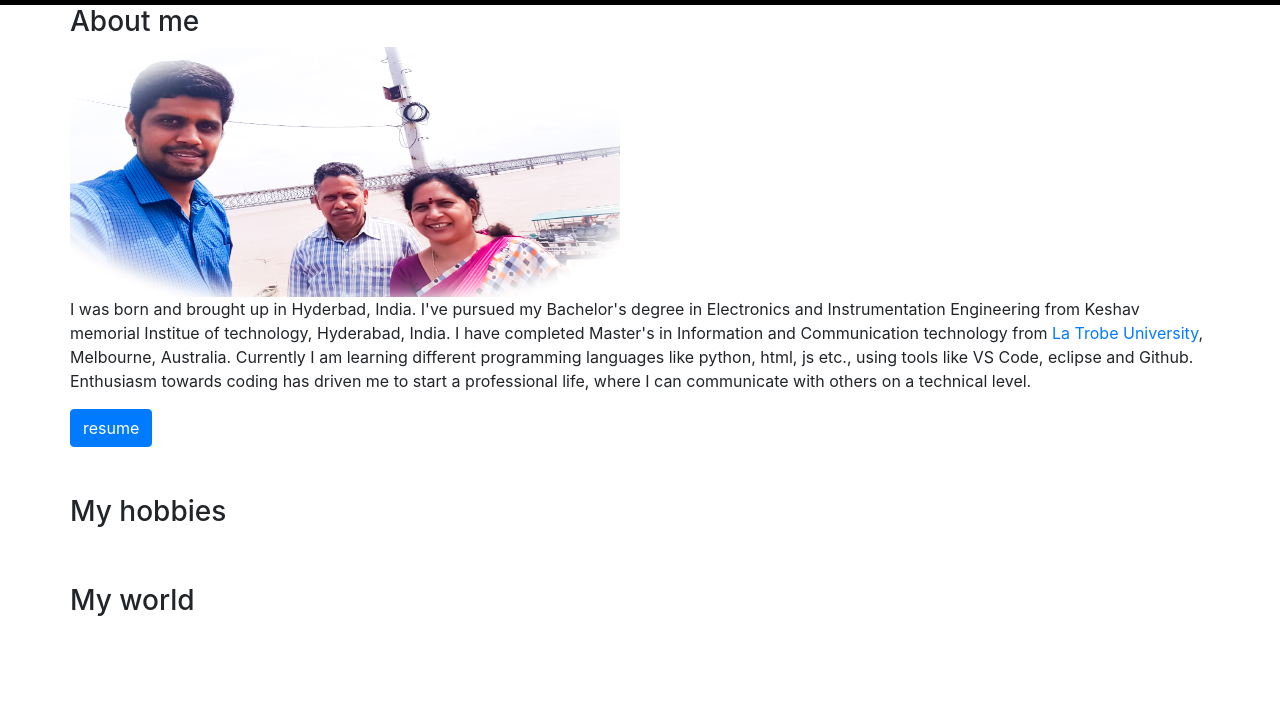
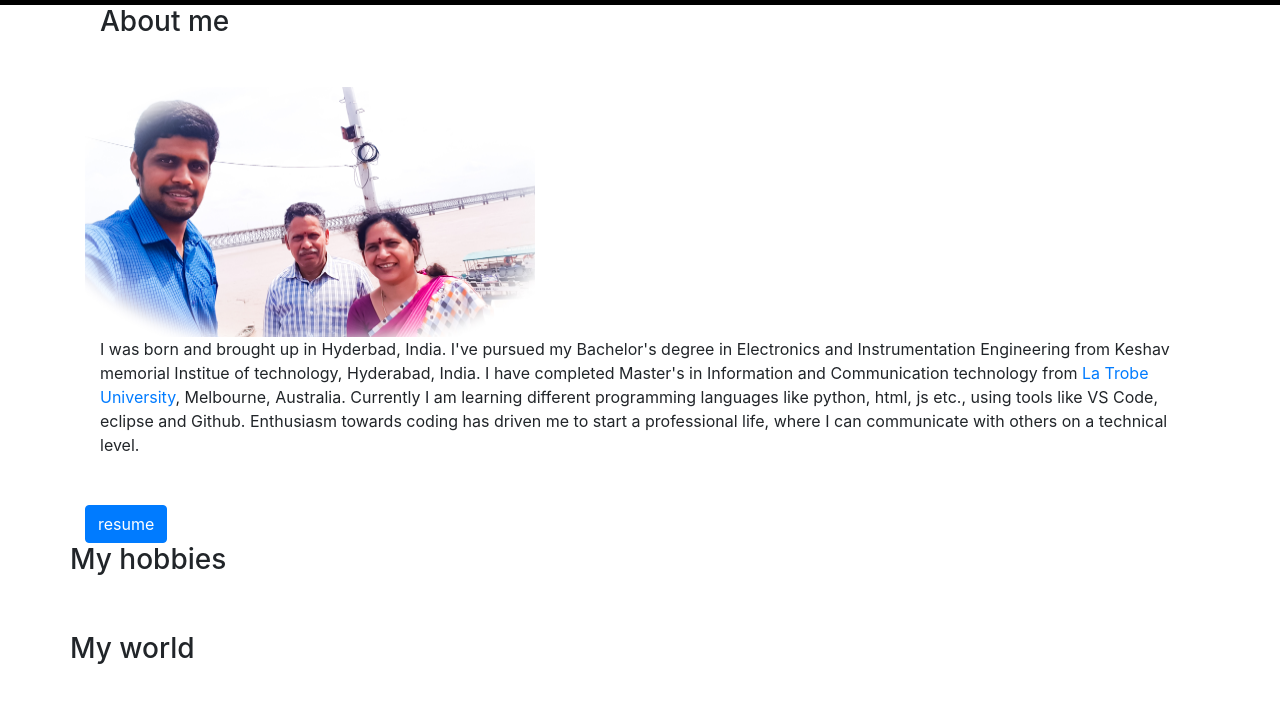
Before and after one commit to krishna4062/sample-webapge, a plain HTML site: page about.html in a window 1280 px wide. Shown: the part 121-824 px from the top of the page. Before the commit the page ends 800 px from the top, so only its background shows below. Drawn offline with nearby package versions, Linux system fonts and the light colour scheme.

Commit message:
about page change

```diff
--- a/about.html
+++ b/about.html
@@ -50,15 +50,14 @@
 <!--About section start-->
 
 <section id= "About me" >
+      <div class="container">
 
-    <div class="container mb-5">
-      <div class="row">
-        <div class="col-mod-6">
-          <h3>About me</h3>
 
-        <img src="./pic1 .jpg" height="250px" width="550px" class=img-fluid" alt="Responsive image" border-radius="20px">
+          <h3 class="container mb-5"><span>About me</span></h3>
 
-          <p>
+        <img src="./pic1 .jpg" height="250px" width="450px" class=img-fluid" alt="Responsive image" style= "border-radius:20px;">
+
+          <p class="container mb-5">
 
 
       I was born and brought up in Hyderbad, India. I've pursued my Bachelor's degree in Electronics and Instrumentation Engineering from Keshav memorial Institue of technology, Hyderabad, India.
@@ -71,11 +70,9 @@
 
         <a class="btn btn-primary" href="./CV recent.pdf" role="button" >resume</a>
 
-      </div>
 
-      </div>
 
-      </div>
+
     </div>
 </section>
 
```
